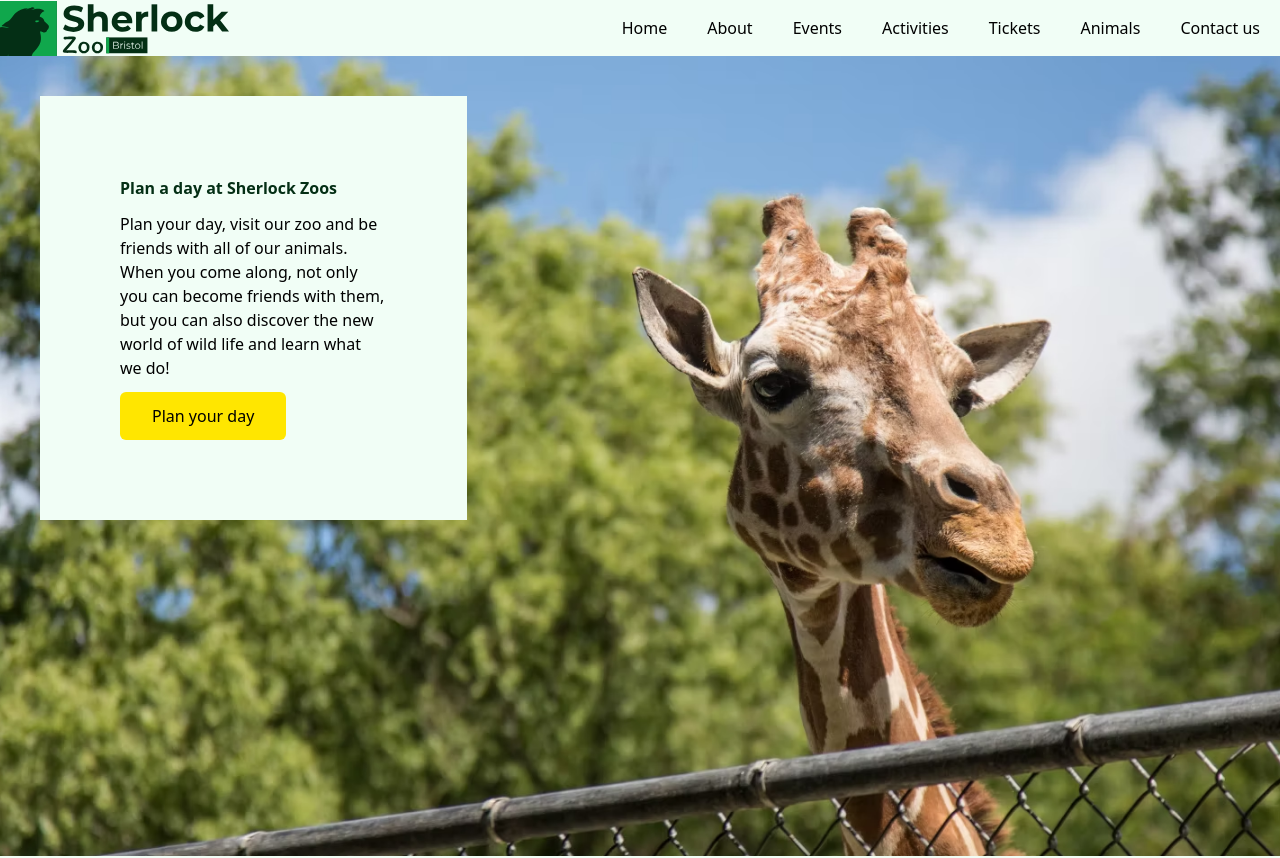
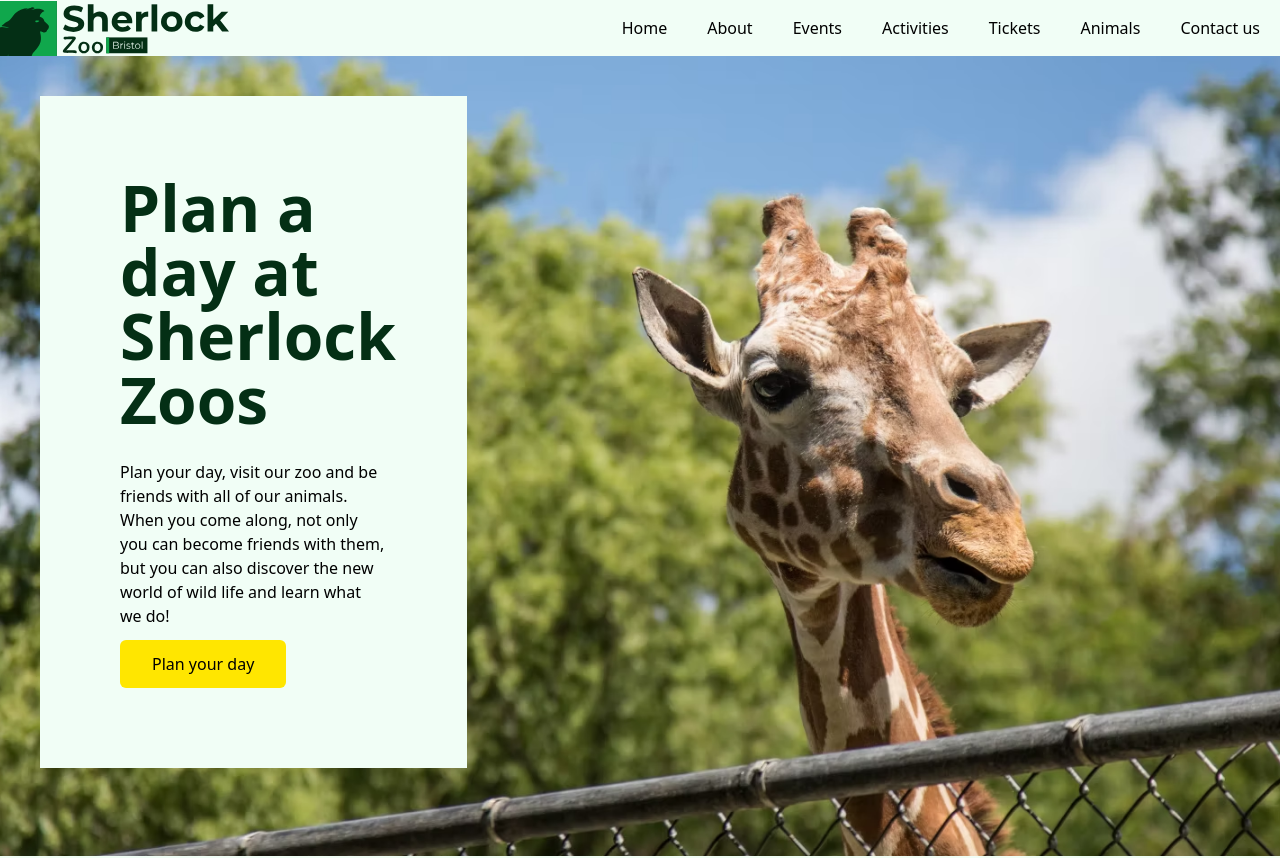
Before and after one commit to RammahKarpous/sherlock-zoo-front-end, a React (Create React App) app: page / in a window 1280 px wide. Shown: the top 858 px of the page. Built offline with nearby package versions, Linux system fonts and the light colour scheme.

Commit message:
Replaced the h1 with the Heading component

```diff
--- a/src/pages/home/Home.jsx
+++ b/src/pages/home/Home.jsx
@@ -5,6 +5,7 @@ import Buttons from '../../components/commonly-used-elements/Buttons';
 import AboutTheConservation from '../../components/AboutTheConservation';
 import meerkats from '../../assets/images/home-conservation-img.png'
 import Animals from '../../components/animals/Animals';
+import Heading from '../../components/commonly-used-elements/Headings';
 
 const Home = () => {
     return (
@@ -13,7 +14,7 @@ const Home = () => {
                 <div
                     className="p-10 md:p-20 w-5/6 md:w-4/6 lg:w-3/6 xl:w-2/6 bg-body-default absolute left-1/2 transform -translate-x-1/2 bottom-4 md:left-10 md:translate-x-0 md:bottom-auto md:top-24">
 
-                    <h1 className="text-3xl md:text-5xl font-bold text-green-dark mb-3">Plan a day at Sherlock Zoos</h1>
+                    <Heading size="large" level="1" text="Plan a day at Sherlock Zoos" />
 
                     <p className="mb-3">Plan your day, visit our zoo and be friends with all of our animals. When you come along, not only you can become friends with them, but you can also discover the new world of wild life and learn what we do!</p>
 
```
